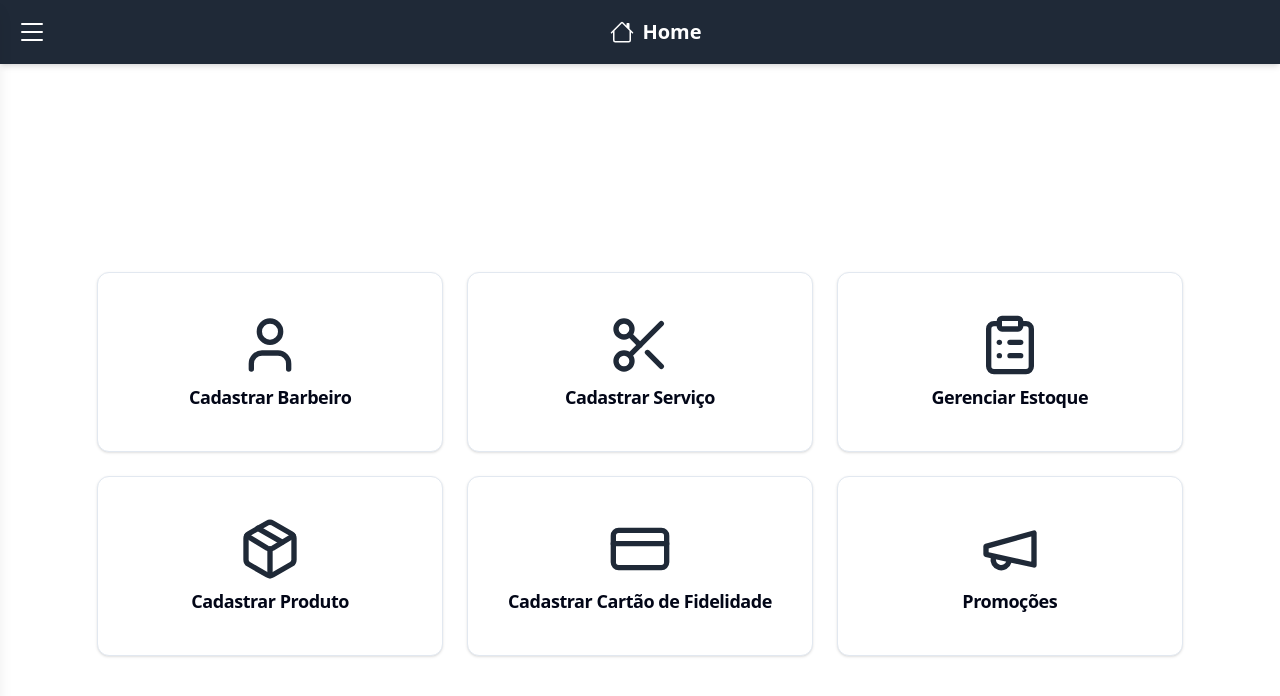
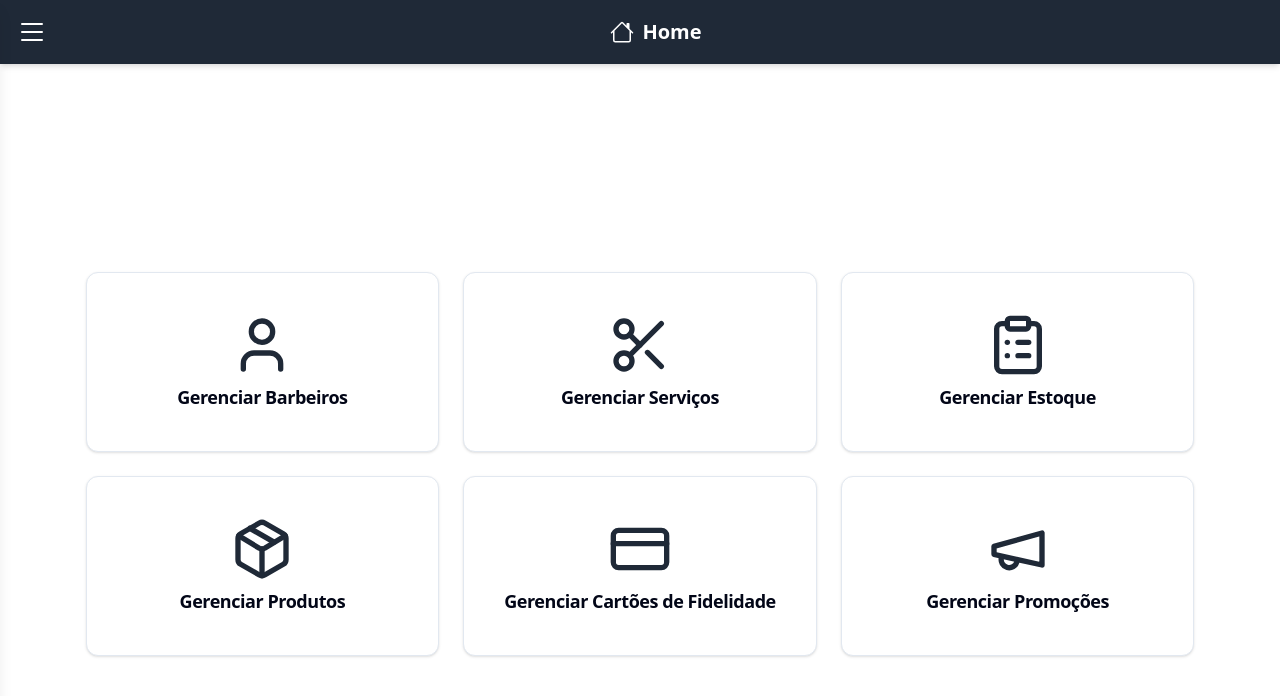
Before and after one commit to unicortes/barbearia-frontend, a React (Vite) app: page / in a window 1280 px wide. Shown: the top 696 px of the page. Built offline with nearby package versions, Linux system fonts and the light colour scheme.

Commit message:
Update: Nome dos botões da homePage
- alterações nos nomes dos botões para refletir melhor sua finalidade.

```diff
--- a/src/components/header/header.jsx
+++ b/src/components/header/header.jsx
@@ -32,12 +32,12 @@ const Header = () => {
                 <button className="text-white text-2xl" onClick={toggleMenu}>×</button>
             </div>
             <nav className="space-y-2">
-                <Link to="/barber" className="text-white block p-2 rounded hover:bg-gray-700">Cadastrar Barbeiro</Link>
-                <Link to="/services" className="text-white block p-2 rounded hover:bg-gray-700">Cadastrar Serviço</Link>
+                <Link to="/barber" className="text-white block p-2 rounded hover:bg-gray-700">Gerenciar Barbeiros</Link>
+                <Link to="/services" className="text-white block p-2 rounded hover:bg-gray-700">Gerenciar Serviços</Link>
                 <Link to="/productStock" className="text-white block p-2 rounded hover:bg-gray-700">Gerenciar Estoque</Link>
-                <Link to="/products" className="text-white block p-2 rounded hover:bg-gray-700">Cadastrar Produto</Link>
-                <Link to="/loyaltyCards" className="text-white block p-2 rounded hover:bg-gray-700">Cadastrar Cartão de Fidelidade</Link>
-                <Link to="/sales" className="text-white block p-2 rounded hover:bg-gray-700">Promoções</Link>
+                <Link to="/products" className="text-white block p-2 rounded hover:bg-gray-700">Gerenciar Produtos</Link>
+                <Link to="/loyaltyCards" className="text-white block p-2 rounded hover:bg-gray-700">Gerenciar Cartões de Fidelidade</Link>
+                <Link to="/sales" className="text-white block p-2 rounded hover:bg-gray-700">Gerenciar Promoções</Link>
             </nav>
             </div>
 
--- a/src/components/homePage/homePage.jsx
+++ b/src/components/homePage/homePage.jsx
@@ -11,7 +11,7 @@ const HomePage = () => {
           <Card className="h-[180px] flex flex-col justify-between p-4">
             <CardHeader className="flex flex-col items-center flex-grow">
               <User className="text-gray-800 w-16 h-16" />
-              <CardTitle className="mt-2 text-center text-lg font-semibold">Cadastrar Barbeiro</CardTitle>
+              <CardTitle className="mt-2 text-center text-lg font-semibold">Gerenciar Barbeiros</CardTitle>
             </CardHeader>
           </Card>
         </Link>
@@ -20,7 +20,7 @@ const HomePage = () => {
           <Card className="h-[180px] flex flex-col justify-between p-4">
             <CardHeader className="flex flex-col items-center flex-grow">
               <Scissors className="text-gray-800 w-16 h-16" />
-              <CardTitle className="mt-2 text-center text-lg font-semibold">Cadastrar Serviço</CardTitle>
+              <CardTitle className="mt-2 text-center text-lg font-semibold">Gerenciar Serviços</CardTitle>
             </CardHeader>
           </Card>
         </Link>
@@ -38,7 +38,7 @@ const HomePage = () => {
           <Card className="h-[180px] flex flex-col justify-between p-4">
             <CardHeader className="flex flex-col items-center flex-grow">
               <Package className="text-gray-800 w-16 h-16" />
-              <CardTitle className="mt-2 text-center text-lg font-semibold">Cadastrar Produto</CardTitle>
+              <CardTitle className="mt-2 text-center text-lg font-semibold">Gerenciar Produtos</CardTitle>
             </CardHeader>
           </Card>
         </Link>
@@ -47,7 +47,7 @@ const HomePage = () => {
           <Card className="h-[180px] flex flex-col justify-between p-4">
             <CardHeader className="flex flex-col items-center flex-grow">
               <CreditCard className="text-gray-800 w-16 h-16" />
-              <CardTitle className="mt-2 text-center text-lg font-semibold">Cadastrar Cartão de Fidelidade</CardTitle>
+              <CardTitle className="mt-2 text-center text-lg font-semibold">Gerenciar Cartões de Fidelidade</CardTitle>
             </CardHeader>
           </Card>
         </Link>
@@ -56,7 +56,7 @@ const HomePage = () => {
           <Card className="h-[180px] flex flex-col justify-between p-4">
             <CardHeader className="flex flex-col items-center flex-grow">
               <Megaphone className="text-gray-800 w-16 h-16" />
-              <CardTitle className="mt-2 text-center text-lg font-semibold">Promoções</CardTitle>
+              <CardTitle className="mt-2 text-center text-lg font-semibold">Gerenciar Promoções</CardTitle>
             </CardHeader>
           </Card>
         </Link>
```
